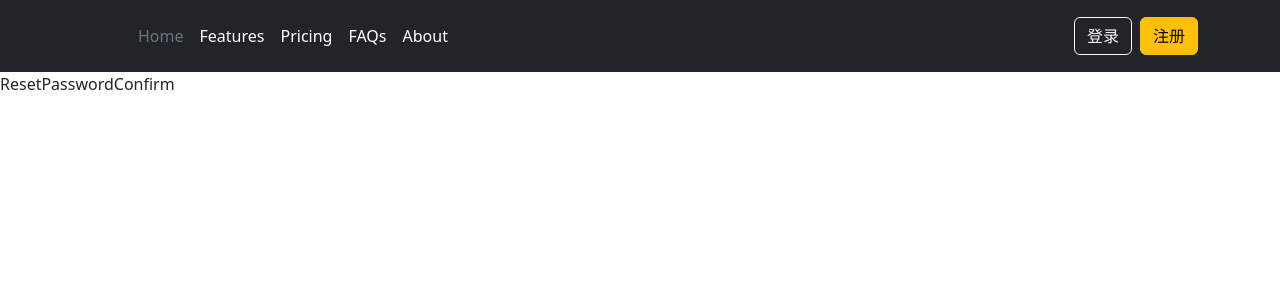
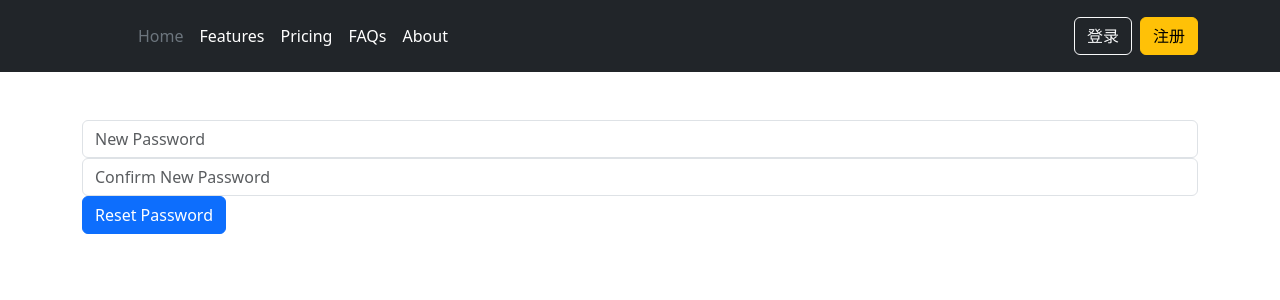
Before and after one commit to Sally510/outfit_recommendation, a React (Create React App) app in the folder frontend/: page /password/reset/confirm/1/1 in a window 1280 px wide. Shown: the top 300 px of the page. Built offline with nearby package versions, Linux system fonts and the light colour scheme.

Commit message:
Implemented ResetPassword and ResetPasswordConfirm

```diff
--- a/frontend/src/actions/auth.js
+++ b/frontend/src/actions/auth.js
@@ -6,6 +6,10 @@ import {
     USER_LOADED_FAIL,
     AUTHENTICATED_SUCCESS,
     AUTHENTICATED_FAIL,
+    PASSWORD_RESET_FAIL,
+    PASSWORD_RESET_SUCCESS,
+    PASSWORD_RESET_CONFIRM_FAIL,
+    PASSWORD_RESET_CONFIRM_SUCCESS,
     LOGOUT
 } from '../actions/types';
 
@@ -101,6 +105,50 @@ export const login = (email, password) => async dispatch => {
     };
 };
 
+export const reset_password = (email) => async dispatch => {
+    const config = {
+        headers: {
+            'Content-Type': 'application/json'
+        }
+    };
+
+    const body = JSON.stringify({ email });
+
+    try {
+        await axios.post(`${process.env.REACT_APP_API_URL}/auth/users/reset_password/`, body, config)
+
+        dispatch({
+            type: PASSWORD_RESET_SUCCESS
+        });
+    } catch (err) {
+        dispatch({
+            type: PASSWORD_RESET_FAIL
+        });
+    }
+};
+
+export const reset_password_confirm = (uid, token, new_password, re_new_password) => async dispatch => {
+    const config = {
+        headers: {
+            'Content-Type': 'application/json'
+        }
+    };
+
+    const body = JSON.stringify({ uid, token, new_password, re_new_password });
+
+    try {
+        await axios.post(`${process.env.REACT_APP_API_URL}/auth/users/reset_password_confirm/`, body, config);
+
+        dispatch({
+            type: PASSWORD_RESET_CONFIRM_SUCCESS
+        });
+    } catch (err) {
+        dispatch({
+            type: PASSWORD_RESET_CONFIRM_FAIL
+        });
+    }
+};
+
 export const logout = () => dispatch => {
     dispatch({
         type: LOGOUT
--- a/frontend/src/containers/ResetPassword.js
+++ b/frontend/src/containers/ResetPassword.js
@@ -1,9 +1,53 @@
-import React from "react";
+import React, { useState }  from 'react';
+import { Navigate } from 'react-router-dom';
+import { connect } from 'react-redux'
+import { reset_password } from '../actions/auth';
 
-const ResetPassword = (props) => (
-    <div>
-        ResetPassword
-    </div>
-);
+const ResetPassword = ({ reset_password }) => {
+    const [requestSent, setRequestSent] = useState(false);
+    const [formData, setFormData] = useState({
+        email: '',
+        password: ''
+    });
 
-export default ResetPassword;
+    const { email } = formData;
+
+    const onChange = e => setFormData ({...formData, [e.target.name]: e.target.value });
+
+    const onSubmit = e => {
+        e.preventDefault();
+
+        reset_password(email);
+        setRequestSent(true);
+    };
+
+    if (requestSent) {
+        return <Navigate to="/" />
+    }
+
+    return (
+        <div className='container mt-5 container-sm'>
+            <h1>确认修改密码？</h1>
+            <form onSubmit={e => onSubmit(e)}>
+                <div className='form-group'>
+                    <input
+                        className='form-control'
+                        type='email'
+                        placeholder='Email'
+                        name='email'
+                        value={email}
+                        onChange={e => onChange(e)}
+                        required
+                    />
+                </div>
+                <button className='btn btn-primary' type='submit'>提交申请</button>
+            </form>
+
+        </div>
+    );
+
+};
+
+
+
+export default connect(null, { reset_password })(ResetPassword);
--- a/frontend/src/containers/ResetPasswordConfirm.js
+++ b/frontend/src/containers/ResetPasswordConfirm.js
@@ -1,9 +1,64 @@
-import React from "react";
+import React, { useState } from 'react';
+import { Navigate, useParams } from 'react-router-dom';
+import { connect } from 'react-redux';
+import { reset_password_confirm } from '../actions/auth';
 
-const ResetPasswordConfirm = (props) => (
-    <div>
-        ResetPasswordConfirm
-    </div>
-);
+const ResetPasswordConfirm = ({ match, reset_password_confirm }) => {
+    const [requestSent, setRequestSent] = useState(false);
+    const [formData, setFormData] = useState({
+        new_password: '',
+        re_new_password: ''
+    });
 
-export default ResetPasswordConfirm;
+    const { new_password, re_new_password } = formData;
+
+    const params = useParams();
+
+    const onChange = e => setFormData({ ...formData, [e.target.name]: e.target.value });
+
+    const onSubmit = e => {
+        e.preventDefault();
+        const { uid, token } = params;
+
+        reset_password_confirm(uid, token, new_password, re_new_password);
+        setRequestSent(true);
+    };
+
+    if (requestSent) {
+        return <Navigate to='/' />
+    }
+
+    return (
+        <div className='container mt-5'>
+            <form onSubmit={e => onSubmit(e)}>
+            <div className='form-group'>
+                    <input
+                        className='form-control'
+                        type='password'
+                        placeholder='New Password'
+                        name='new_password'
+                        value={new_password}
+                        onChange={e => onChange(e)}
+                        minLength='6'
+                        required
+                    />
+                </div>
+                <div className='form-group'>
+                    <input
+                        className='form-control'
+                        type='password'
+                        placeholder='Confirm New Password'
+                        name='re_new_password'
+                        value={re_new_password}
+                        onChange={e => onChange(e)}
+                        minLength='6'
+                        required
+                    />
+                </div>
+                <button className='btn btn-primary' type='submit'>Reset Password</button>
+            </form>
+        </div>
+    );
+};
+
+export default connect(null, { reset_password_confirm })(ResetPasswordConfirm);
--- a/frontend/src/reducers/auth.js
+++ b/frontend/src/reducers/auth.js
@@ -5,6 +5,10 @@ import {
     USER_LOADED_FAIL,
     AUTHENTICATED_SUCCESS,
     AUTHENTICATED_FAIL,
+    PASSWORD_RESET_FAIL,
+    PASSWORD_RESET_SUCCESS,
+    PASSWORD_RESET_CONFIRM_FAIL,
+    PASSWORD_RESET_CONFIRM_SUCCESS,
     LOGOUT
 } from '../actions/types';
 
@@ -59,6 +63,13 @@ export default function Auth (state = initialState, action) {
                 user: null
 
             }
+        case PASSWORD_RESET_SUCCESS:
+        case PASSWORD_RESET_FAIL:
+        case PASSWORD_RESET_CONFIRM_SUCCESS:
+        case PASSWORD_RESET_CONFIRM_FAIL:
+            return {
+                ...state
+            }
         default:
             return state
     }
```
Also changed, not shown: 8 other files (tests, documents, lock files or other folders).
